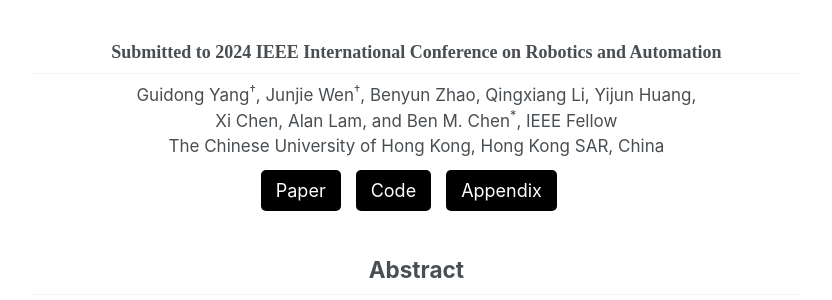
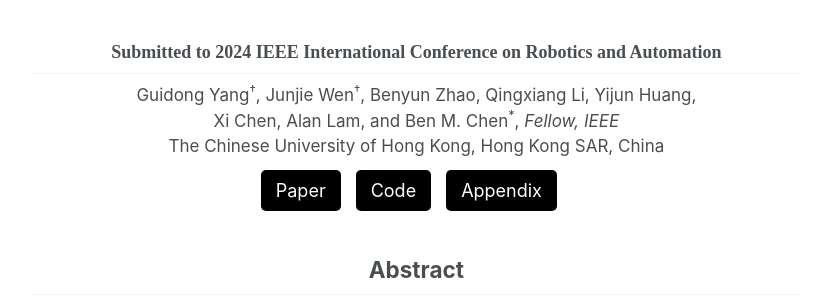
Before and after one commit to CUHK-USR-Group/UwMVS, a Jekyll site: the page built from _pages/about.md, in a window 1280 px wide and 900 px high. Shown: the part 200-500 px from the top of the window, without its empty margins (250-1082 px from the left). Built offline with Jekyll 4.4.1, drawn with Linux system fonts in a browser that asks for light colours.

Commit message:
update about.md

```diff
--- a/_pages/about.md
+++ b/_pages/about.md
@@ -23,7 +23,7 @@ layout: single
     Submitted to 2024 IEEE International Conference on Robotics and Automation
 </h2>
 <div style=" text-align: center; font-size: 17px;">
-Guidong Yang<sup>†</sup>, Junjie Wen<sup>†</sup>, Benyun Zhao, Qingxiang Li, Yijun Huang, <br> Xi Chen, Alan Lam, and Ben M. Chen<sup>*</sup>, IEEE Fellow
+Guidong Yang<sup>†</sup>, Junjie Wen<sup>†</sup>, Benyun Zhao, Qingxiang Li, Yijun Huang, <br> Xi Chen, Alan Lam, and Ben M. Chen<sup>*</sup>, <i>Fellow, IEEE</i>
 </div>
 <div  style="text-align: center; font-size: 17px;" >
 The Chinese University of Hong Kong, Hong Kong SAR, China
@@ -58,8 +58,8 @@ Recent advancements in learning-based multi-view stereo (MVS) have demonstrated
 <h2>Demo Video</h2>
 </div>
 
-<div style="text-align: center;">
-    <iframe width="560" height="315" src="https://www.youtube.com/embed/BP-HDq-7O5k" frameborder="0" allow="autoplay; encrypted-media" allowfullscreen></iframe>
+<div style="text-align: center; max-width: 560px; margin: 0 auto;">
+    <iframe width="100%" src="https://www.youtube.com/embed/BP-HDq-7O5k" frameborder="0" allow="autoplay; encrypted-media" allowfullscreen></iframe>
 </div>
 
 <div style="text-align: center; font-family: 'American Typewriter'; font-weight: 400; ">
```
